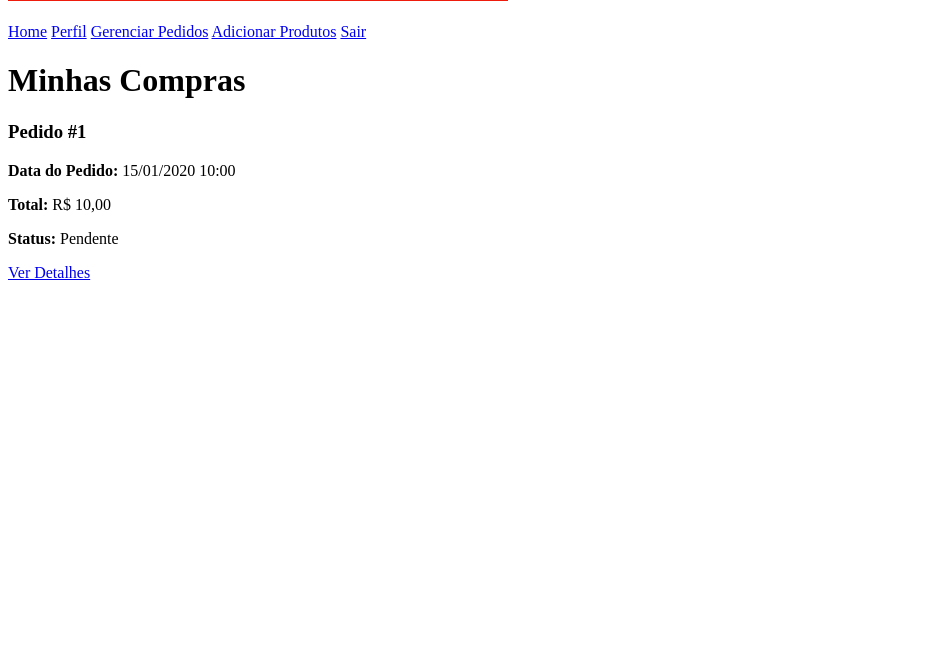
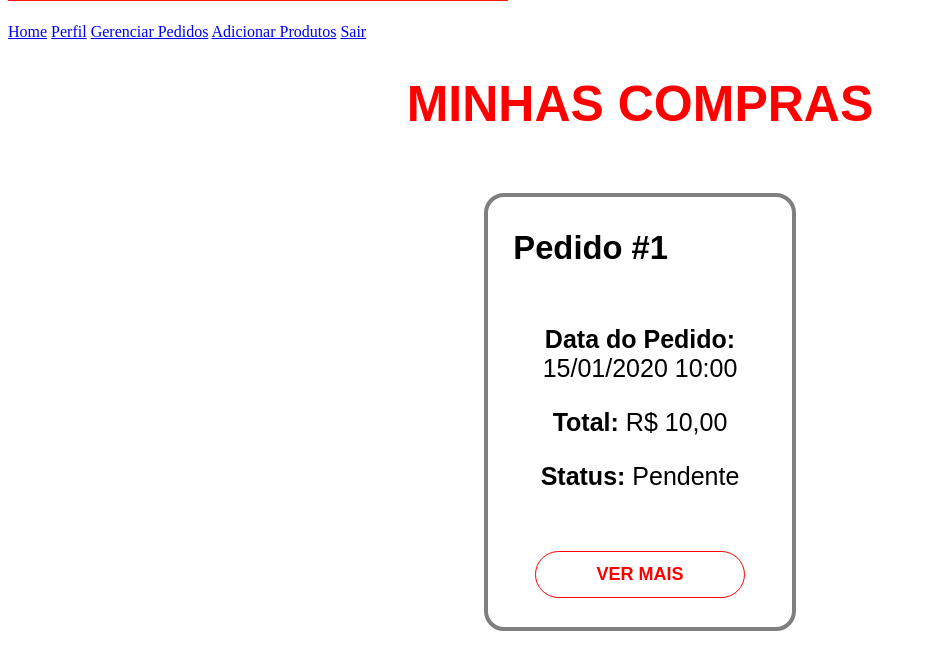
Before and after one commit to EstevaoSantos7/paj-pizzaria, a PHP site: page /usuario/compras.php in a window 1280 px wide. Shown: the part 507-1171 px from the top of the page, without its empty margins (0-927 px from the left). Before the commit the page ends 787 px from the top, so only its background shows below. Run offline with PHP 8.4, Linux system fonts and the light colour scheme; the visitor is signed in with stand-in values (Sample User, id 1); tables that the repository leaves empty hold one stand-in row (values such as "Sample post").

Commit message:
tela de compras

```diff
--- /dev/null
+++ b/css/compras.css
@@ -0,0 +1,84 @@
+.container h1{
+    font-size: 50px;
+    font-family: Arial, Helvetica, sans-serif;
+    font-weight: 800;
+    color: red;
+    text-align: center;
+    text-transform: uppercase;
+    margin-bottom: 60px;
+}
+#nenhuma{
+    font-size: 35px;
+    font-family: Arial, Helvetica, sans-serif;
+    font-weight: 600;
+    text-align: center;
+}
+.compra-item{
+    border: solid rgba(0, 0, 0, 0.5) 4px;
+    border-radius: 20px;
+    width: 24%;
+    height: 430px;
+    display: flex;
+    justify-content: center;
+    flex-direction: column;
+    font-family: Arial, Helvetica, sans-serif;
+    margin-bottom: 25px;
+}
+.lista-compras{
+    flex-direction: row;
+    display: flex;
+    justify-content: space-around;
+    font-family: Arial, Helvetica, sans-serif;
+    flex-wrap: wrap;
+    width: 100%;
+}
+.container{
+    flex-wrap: wrap;
+    display: flex;
+    justify-content: center;
+    flex-direction: column;
+}
+.compra-info{
+    display: flex;
+    flex-direction: column;
+    height: 100%;
+    width: 100%;
+}
+.titulo-pedido{
+    font-size: 28px;
+    margin-left: 25px;
+    font-family: Arial, Helvetica, sans-serif;
+}
+.pedido-text{
+    text-align: center;
+    font-family: Arial, Helvetica, sans-serif;
+    font-size: 25px;
+    font-weight: 500;
+}
+strong{
+    font-weight: 700;
+}
+.compra-detalhes{
+    display: flex;
+    justify-content: center;
+    align-self: center;
+    margin-top: 35px;
+}
+#ver-detalhes{
+    background-color: #ffffff;
+    color: #ff0000;
+    border-radius: 32px;
+    border: solid #ff0000 1px;
+    font-size: 18px;
+    font-weight: 600;
+    padding: 12px;
+    padding-right: 60px;
+    padding-left: 60px;
+    text-decoration: none;
+    text-transform: uppercase;
+}
+#ver-detalhes:hover{
+    transition: ease-in-out 0.3s;
+    background-color: #ff0000;
+    color: #ffffff;
+}
--- a/usuario/compras.php
+++ b/usuario/compras.php
@@ -36,11 +36,13 @@ if ($result === false) {
   <meta name="viewport" content="width=device-width, initial-scale=1.0">
   <meta http-equiv="X-UA-Compatible" content="IE=edge">
   <title>Minhas Compras - Fast Food</title>
-  <link rel="stylesheet" href="../css/index.css">
+  <link rel="stylesheet" href="../css/compras.css">
+
+
 </head>
 
 <body>
-  <?php include '../includes/header.php'; ?>
+      <?php include '../includes/header.php'; ?>
 
   <div class="container">
     <h1>Minhas Compras</h1>
@@ -50,19 +52,24 @@ if ($result === false) {
         <?php while ($pedido = $result->fetch_assoc()): ?>
           <div class="compra-item">
             <div class="compra-info">
+              <div class="titulo-pedido">
               <h3>Pedido #<?= htmlspecialchars($pedido['id'], ENT_QUOTES, 'UTF-8'); ?></h3>
+              </div>
+              <div class="pedido-text">
               <p><strong>Data do Pedido:</strong> <?= date('d/m/Y H:i', strtotime($pedido['created_at'])); ?></p>
               <p><strong>Total:</strong> R$ <?= number_format($pedido['total'], 2, ',', '.'); ?></p>
               <p><strong>Status:</strong> <?= ucfirst(htmlspecialchars($pedido['status'], ENT_QUOTES, 'UTF-8')); ?></p>
+              </div>
+
+            <div class="compra-detalhes">
+              <a id="ver-detalhes" href="detalhes-pedido.php?id=<?= htmlspecialchars($pedido['id'], ENT_QUOTES, 'UTF-8'); ?>" class="btn-detalhes">Ver Mais</a>
             </div>
-            <div class="compra-detalhes">
-              <a href="detalhes-pedido.php?id=<?= htmlspecialchars($pedido['id'], ENT_QUOTES, 'UTF-8'); ?>" class="btn-detalhes">Ver Detalhes</a>
             </div>
           </div>
         <?php endwhile; ?>
       </div>
     <?php else: ?>
-      <p>Você ainda não fez nenhuma compra.</p>
+      <p id="nenhuma">Você ainda não fez nenhuma compra.</p>
     <?php endif; ?>
   </div>
 
```
